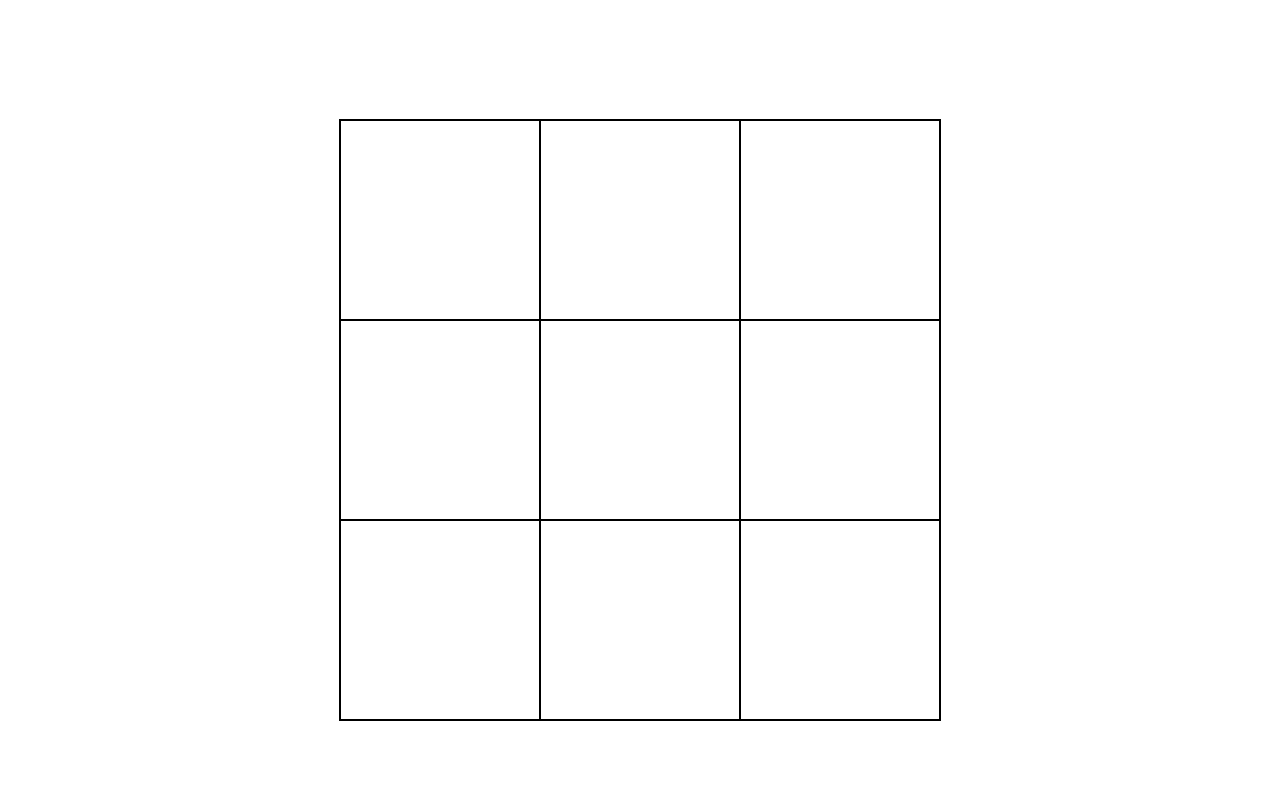
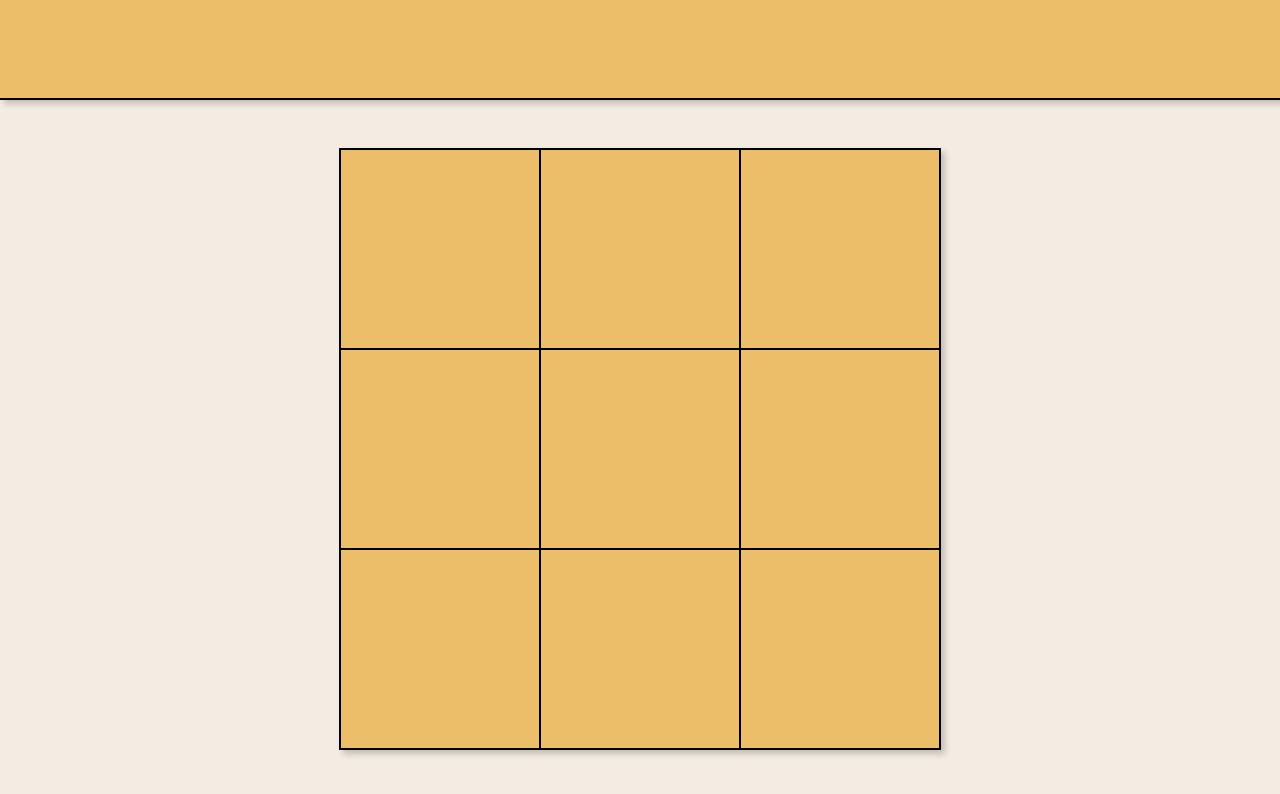
Before and after one commit to ccordoba464/OdinTicTacToe, a plain HTML site: page index.html in a window 1280 px wide. Drawn offline with Linux system fonts and the light colour scheme.

Commit message:
Style interface

```diff
--- a/index.html
+++ b/index.html
@@ -9,7 +9,7 @@
   </head>
   <body>
     <div id="game-container">
-      <div id="results"></div>
+      <div id="header"><div id="results"></div></div>
       <div id="game-board">
         <div class="pane" id="pane-1"></div>
         <div class="pane" id="pane-2"></div>
--- a/styles.css
+++ b/styles.css
@@ -137,24 +137,45 @@ body {
 }
 
 #game-container {
+  background-color: rgb(244, 236, 227);
   height: 100vh;
+  display: grid;
+  grid-template-columns: 1fr 4fr 1fr;
+  grid-template-rows: 1fr 6fr;
+}
+
+#header {
+  grid-column: 1 / 4;
+  background-color: rgb(236, 190, 106);
+  align-self: stretch;
   display: flex;
-  flex-direction: column;
+  align-items: center;
   justify-content: center;
-  align-items: center;
+  height: 100%;
+  box-shadow: 4px 4px 6px rgba(0, 0, 0, 0.2);
+  border-bottom: 2px solid black;
 }
 
 #results {
   font-size: 3rem;
   justify-content: stretch;
   padding: 20px;
+  font-weight: bold;
 }
 
 #game-board {
+  grid-column: 2 / 3;
+  height: 600px;
+  width: 600px;
+  align-self: center;
+  justify-self: center;
+  margin: 50px;
+  background-color: rgb(236, 190, 106);
   display: grid;
   grid-template-columns: repeat(3, 200px);
   grid-template-rows: repeat(3, 200px);
   border: 1px solid black;
+  box-shadow: 4px 4px 6px rgba(0, 0, 0, 0.2);
 }
 
 #game-board > * {
```
